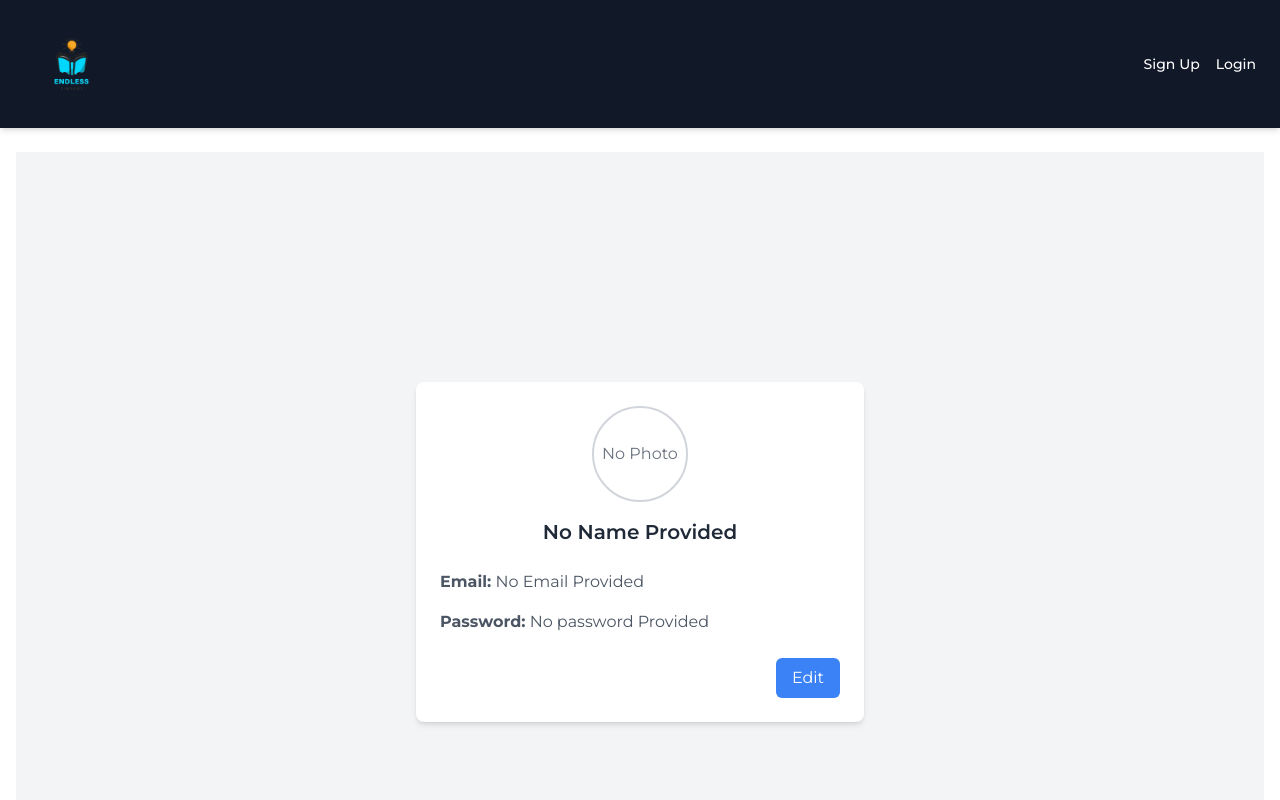
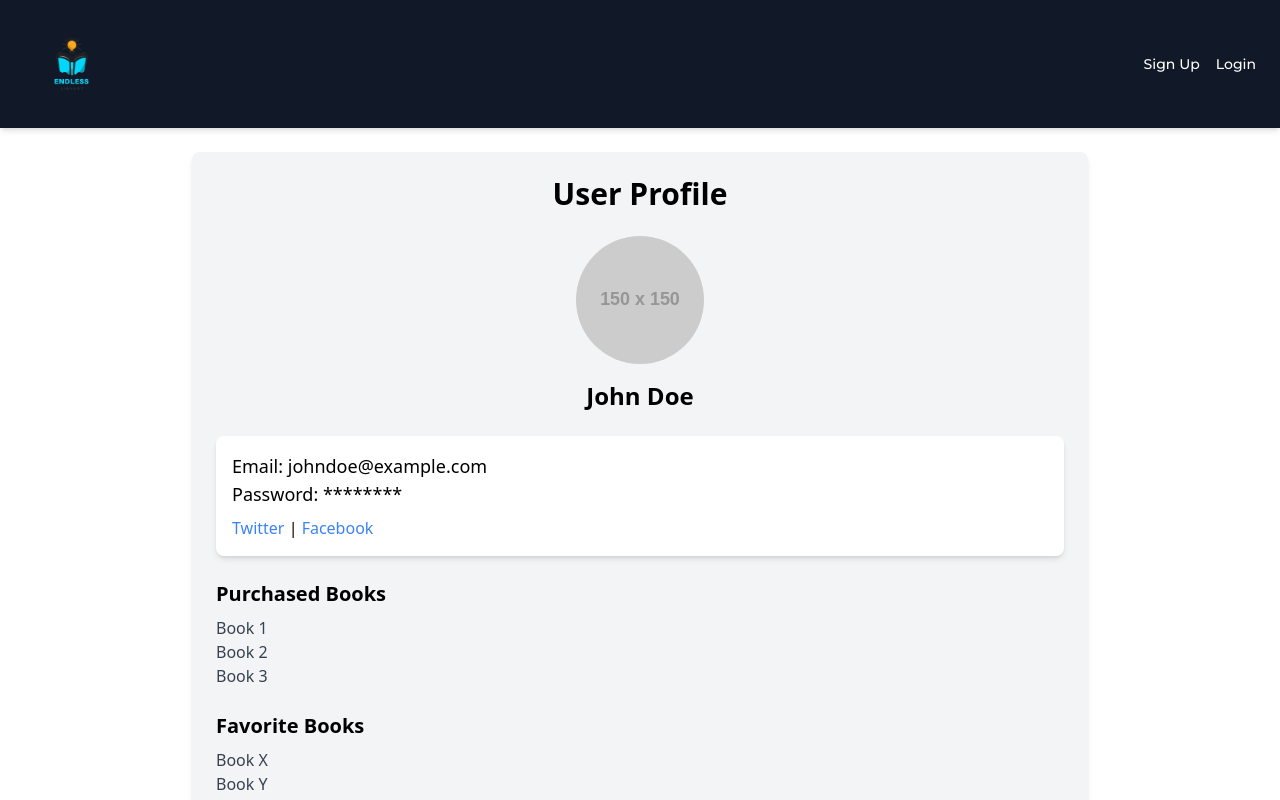
Before and after one commit to Moamed10/BookStore, a React (Vite) app in the folder frontend/: page /profile in a window 1280 px wide. Shown: the top 800 px of the page. Built offline with nearby package versions, Linux system fonts and the light colour scheme.

Commit message:
changed user profile

```diff
--- a/frontend/src/pages/user/ProfilePage.jsx
+++ b/frontend/src/pages/user/ProfilePage.jsx
@@ -1,109 +1,100 @@
-import { useState } from 'react';
+import React, { useState } from "react";
+import { useNavigate } from "react-router-dom";
 
 const ProfilePage = () => {
-  const [userInfo, setUserInfo] = useState({
-    userName: '',
-    email: '',
-    password: '',
-    photo: '',
+  const navigate = useNavigate();
+
+
+  const [userData, setUserData] = useState({
+    username: "John Doe",
+    email: "johndoe@example.com",
+    password: "********",
+    profileImage: "https://via.placeholder.com/150",
+    socialLinks: {
+      twitter: "https://twitter.com/johndoe",
+      facebook: "https://facebook.com/johndoe",
+    },
+    role: "buyer",
+    purchasedBooks: ["Book 1", "Book 2", "Book 3"],
+    soldBooks: ["Book A", "Book B"],
+    favoriteBooks: ["Book X", "Book Y", "Book Z"],
   });
 
-  const [isEditing, setIsEditing] = useState(false);
+  return (
+    <div className="p-6 max-w-4xl mx-auto bg-gray-100 rounded-lg shadow-md font-sans">
+      <h1 className="text-3xl font-bold mb-6 text-center">User Profile</h1>
 
-  const handleInputChange = (e) => {
-    const { name, value } = e.target;
-    setUserInfo({ ...userInfo, [name]: value });
-  };
 
-  const handleSave = () => {
-    setIsEditing(false);
+      <div className="flex flex-col items-center mb-6">
+        <img
+          src={userData.profileImage}
+          alt="Profile"
+          className="w-32 h-32 rounded-full mb-4"
+        />
+        <h2 className="text-2xl font-semibold">{userData.username}</h2>
+      </div>
 
-    console.log('Updated user info:', userInfo);
-  };
 
-  return (
-    <div className="flex flex-col items-center justify-center min-h-screen bg-gray-100 p-4">
-      <div className="w-full max-w-md bg-white shadow-md rounded-lg p-6">
-        <div className="flex flex-col items-center">
-          {userInfo.photo ? (
-            <img
-              src={userInfo.photo}
-              alt="Profile"
-              className="w-24 h-24 rounded-full border-2 border-gray-300"
-            />
-          ) : (
-            <div className="w-24 h-24 rounded-full border-2 border-gray-300 flex items-center justify-center text-gray-500">
-              No Photo
+      <div className="bg-white p-4 rounded-lg shadow-md mb-6">
+        <p className="text-lg">Email: {userData.email}</p>
+        <p className="text-lg">Password: {userData.password}</p>
+        <div className="mt-2">
+          <a href={userData.socialLinks.twitter} className="text-blue-500">
+            Twitter
+          </a>{" "}
+          |{" "}
+          <a href={userData.socialLinks.facebook} className="text-blue-500">
+            Facebook
+          </a>
+        </div>
+      </div>
+
+
+      {userData.role === "buyer" && (
+        <div className="mb-6">
+          <h3 className="text-xl font-semibold mb-2">Purchased Books</h3>
+          <ul>
+            {userData.purchasedBooks.map((book, index) => (
+              <li key={index} className="text-gray-700">
+                {book}
+              </li>
+            ))}
+          </ul>
         </div>
       )}
-          {!isEditing ? (
-            <h2 className="mt-4 text-xl font-semibold text-gray-800">
-              {userInfo.userName || 'No Name Provided'}
-            </h2>
-          ) : (
-            <input
-              type="text"
-              name="userName"
-              value={userInfo.userName}
-              onChange={handleInputChange}
-              placeholder="Enter your username"
-              className="mt-4 border rounded-md w-full p-2"
-            />
+
+      {userData.role === "seller" && (
+        <div className="mb-6">
+          <h3 className="text-xl font-semibold mb-2">Sold Books</h3>
+          <ul>
+            {userData.soldBooks.map((book, index) => (
+              <li key={index} className="text-gray-700">
+                {book}
+              </li>
+            ))}
+          </ul>
+        </div>
       )}
+
+
+      <div className="mb-6">
+        <h3 className="text-xl font-semibold mb-2">Favorite Books</h3>
+        <ul>
+          {userData.favoriteBooks.map((book, index) => (
+            <li key={index} className="text-gray-700">
+              {book}
+            </li>
+          ))}
+        </ul>
       </div>
 
-        <div className="mt-6 space-y-4">
-          {!isEditing ? (
-            <>
-              <p className="text-gray-600">
-                <strong>Email:</strong>{' '}
-                {userInfo.email || 'No Email Provided'}
-              </p>
-              <p className="text-gray-600">
-                <strong>Password:</strong>{' '}
-                {userInfo.password || 'No password Provided'}
-              </p>
-            </>
-          ) : (
-            <>
-              <input
-                type="email"
-                name="email"
-                value={userInfo.email}
-                onChange={handleInputChange}
-                placeholder="Enter your email"
-                className="border rounded-md w-full p-2"
-              />
-              <input
-                type="password"
-                name="password"
-                value={userInfo.password}
-                onChange={handleInputChange}
-                placeholder="Enter your password"
-                className="border rounded-md w-full p-2"
-              />
-            </>
-          )}
-        </div>
 
-        <div className="mt-6 flex justify-end space-x-4">
-          {!isEditing ? (
       <button
-              onClick={() => setIsEditing(true)}
-              className="px-4 py-2 bg-blue-500 text-white rounded-md hover:bg-blue-600"
+        onClick={() => navigate("/edit-profile", { state: { userData, setUserData } })}
+        className="w-full bg-blue-500 text-white py-2 rounded hover:bg-blue-600"
       >
-              Edit
+        Edit Profile
       </button>
-          ) : (
-            <button
-              onClick={handleSave}
-              className="px-4 py-2 bg-green-500 text-white rounded-md hover:bg-green-600"
-            >
-              Save
-            </button>
-          )}
-        </div>
-      </div>
     </div>
   );
 };
```
Lines whose indentation alone changed are shown as unchanged.
